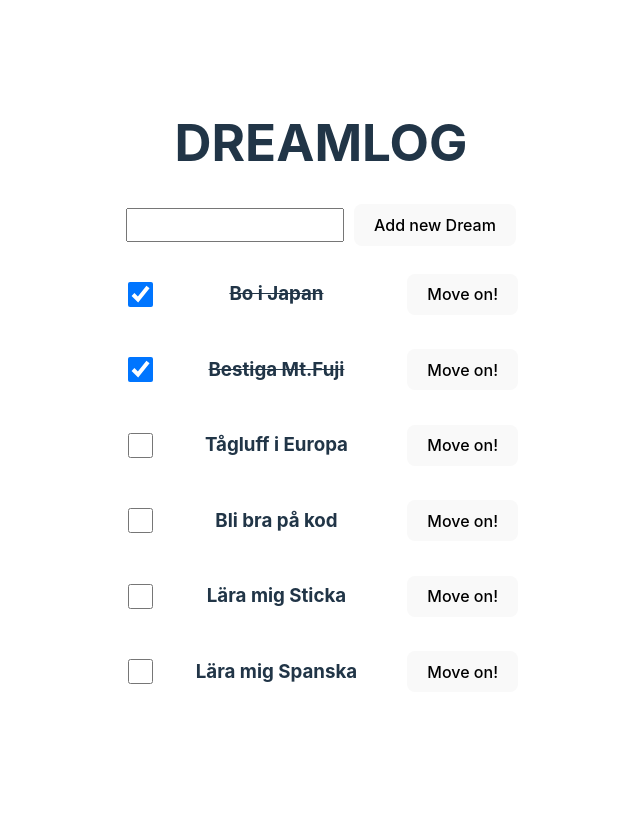
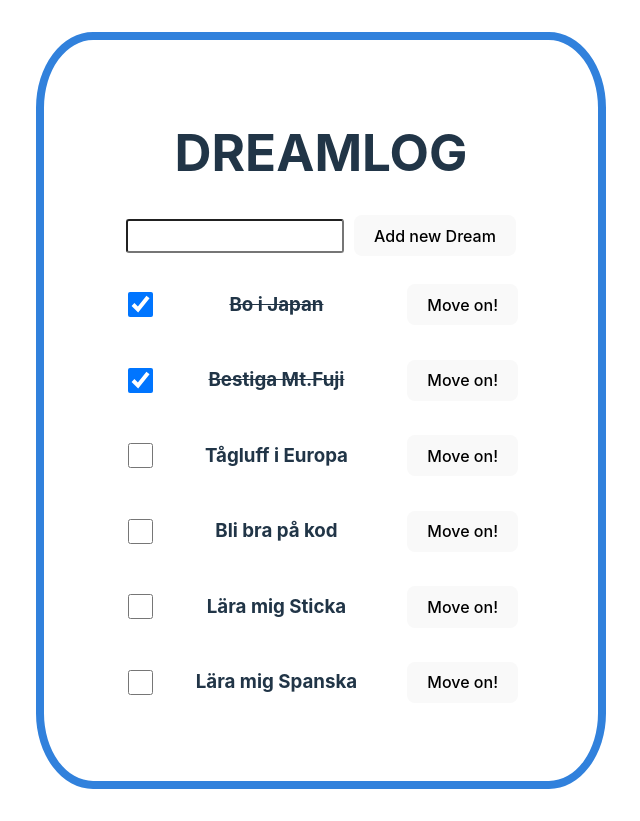
Before and after one commit to billiswruce/dreamlog, a React (Vite) app: page / in a window 1280 px wide. Shown: the whole page, without its empty margins (319-959 px from the left). Before the commit the page ends 800 px from the top, so only its background shows below. Built offline with nearby package versions, Linux system fonts and the light colour scheme.

Commit message:
added css styling

```diff
--- a/src/components/ShowDream.css
+++ b/src/components/ShowDream.css
@@ -1,3 +1,9 @@
+.container {
+  border: 8px solid rgb(49, 129, 220);
+  padding: 50px 80px;
+  border-radius: 10%;
+}
+
 .dream-container {
   display: flex;
   justify-content: space-between;
@@ -16,6 +22,8 @@ input[type="text"] {
   width: 210px;
   height: 28px;
   font-size: large;
+  border-radius: 3px;
+  box-shadow: none !important;
 }
 
 button {
--- a/src/components/ShowDream.tsx
+++ b/src/components/ShowDream.tsx
@@ -7,6 +7,7 @@ import "./ShowDream.css";
 interface IShowDreamProps {
   dream: Dream;
   dreamChecked: (name: string) => void;
+  removeDream: (name: string) => void;
 }
 
 export const ShowDream = (props: IShowDreamProps) => {
@@ -26,7 +27,9 @@ export const ShowDream = (props: IShowDreamProps) => {
           {props.dream.name}
         </h3>
 
-        <button>Move on!</button>
+        <button onClick={() => props.removeDream(props.dream.name)}>
+          Move on!
+        </button>
       </div>
     </>
   );
```
